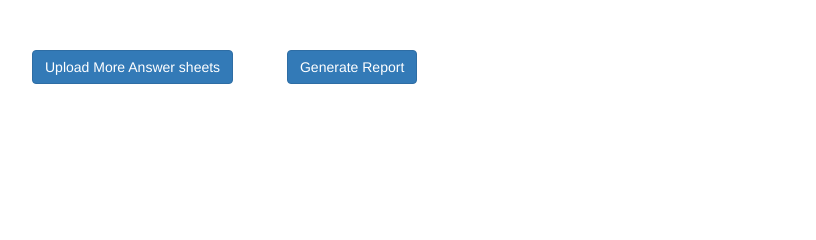
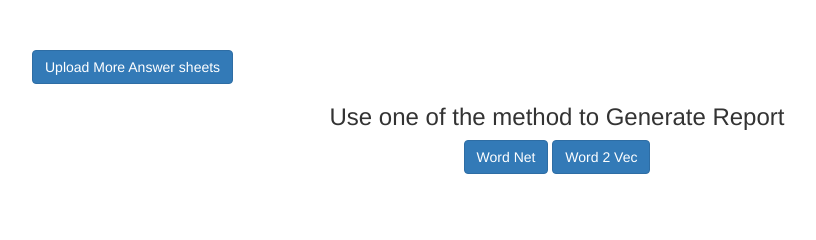
Before and after one commit to RaviHegde12/Examinator, a Django app: page /process/ in a window 1280 px wide. Shown: the part 231-471 px from the top of the page, without its empty margins (83-899 px from the left). Run offline with Django 3.2, Linux system fonts and the light colour scheme; parts of the project's set-up code (start-up, migrations or seed data) failed here and were passed over; some libraries are stand-ins or nearby versions.

Commit message:
Showing the result after generate_report btn click onto UI

```diff
--- a/examinator/evaluator/word2vec.py
+++ b/examinator/evaluator/word2vec.py
@@ -3,6 +3,7 @@ from .doc_sim import DocSim
 from examinator.settings.common import MEDIA_ROOT
 from gensim.models.keyedvectors import KeyedVectors
 import nltk
+from django.http import JsonResponse
 
 
 def word2vec(request):
@@ -28,5 +29,4 @@ def word2vec(request):
     # This will return 3 target docs with similarity score
     sim_scores = ds.calculate_similarity(blueprint, answer)
 
-    print(sim_scores)
-    return redirect('homepage')
+    return JsonResponse({'result': sim_scores}, safe=False)
--- a/examinator/static/css/main.css
+++ b/examinator/static/css/main.css
@@ -132,3 +132,12 @@ html, body {
 .form-wrapper #id_document {
   display: inline;
 }
+
+.report {
+  text-align: center;
+}
+
+.result-holder {
+  margin-top: 30px;
+  padding-left: 100px;
+}
--- a/examinator/static/js/main.js
+++ b/examinator/static/js/main.js
@@ -33,6 +33,10 @@ function download_answer()
     if(answer === ''){
         alert("Please enter the answer!!!")
     }
+    else {
+        var filename = "answersheet"+new Date().getTime()+".txt";
+        download(filename, answer);
+    }
 }
 
 function download_blueprint()
@@ -41,4 +45,18 @@ function download_blueprint()
     if(blueprint === ''){
         alert("Please enter the blueprint!!!")
     }
+    else {
+        var filename = "blueprint"+new Date().getTime()+".txt";
+        download(filename, blueprint);
+    }
 }
+
+function download(filename, downloadable){
+    var element = document.createElement('a');
+    element.setAttribute('href', 'data:text/plain;charset=utf-8,' + encodeURIComponent(downloadable));
+    element.setAttribute('download',filename);
+    element.style.display = 'none';
+    document.body.appendChild(element);
+    element.click();
+    document.body.removeChild(element);
+}
--- a/examinator/templates/home.html
+++ b/examinator/templates/home.html
@@ -63,7 +63,7 @@
   </div>
 </div>
 </div>
-<footer class="footer">Footer
+<footer class="footer">Developed by Mohammed Usman, Nikhil Raj, Prathibha N and Ravi Hegde
 </footer>
 </body>
 {% endblock %}
--- a/examinator/templates/process.html
+++ b/examinator/templates/process.html
@@ -10,19 +10,52 @@
     <h2>filename : {{file.description}}</h2>
 </div>
 <div class="btn-holder"><a href="{% url 'homepage' %}"><button class="btn btn-primary">Upload More Answer sheets</button></a>
-<button class="btn btn-primary" id="report-btn">Generate Report</button>
+</div>
+    <div class="report">
+        <h3>Use one of the method to Generate Report</h3>
+        <button class="btn btn-primary" id="report-btn-1">Word Net</button>
+        <button class="btn btn-primary" id="report-btn-2">Word 2 Vec</button>
+    </div>
+<div class="result-holder">
+    <h2 id="result-score"></h2>
+    <h2 id="result-answer"></h2>
+    <h2 id="actual-result"></h2>
 </div>
 </div>
 
 <script type="text/javascript">
-    $('#report-btn').click(function(){
+    $('#report-btn-1').click(function(){
     $.ajax(
     {
         type:"GET",
         url: "/word_net",
         success: function( data )
         {
-            console.log(data)
+            console.log(data.result)
+            var result = JSON.stringify(data.result);
+            result = result.replace('[', '');
+            result = result.replace(']', '');
+            var new_result = result.split(",");
+            var first = "You've got " + new_result[0] + " out of 1";
+            document.getElementById("result-score").innerHTML = first;
+            var second = "Your answer : " + new_result[1];
+            document.getElementById("result-answer").innerHTML = second;
+            var third = "The expected answer : " + new_result[2];
+            document.getElementById("actual-result").innerHTML = third;
+        }
+     })
+});
+</script>
+
+<script type="text/javascript">
+    $('#report-btn-2').click(function(){
+    $.ajax(
+    {
+        type:"GET",
+        url: "/word2vec",
+        success: function( data )
+        {
+            console.log(data.sim_scores)
         }
      })
 });
```
Also changed, not shown: examinator/evaluator/word_net.py (+4 -3 lines).
